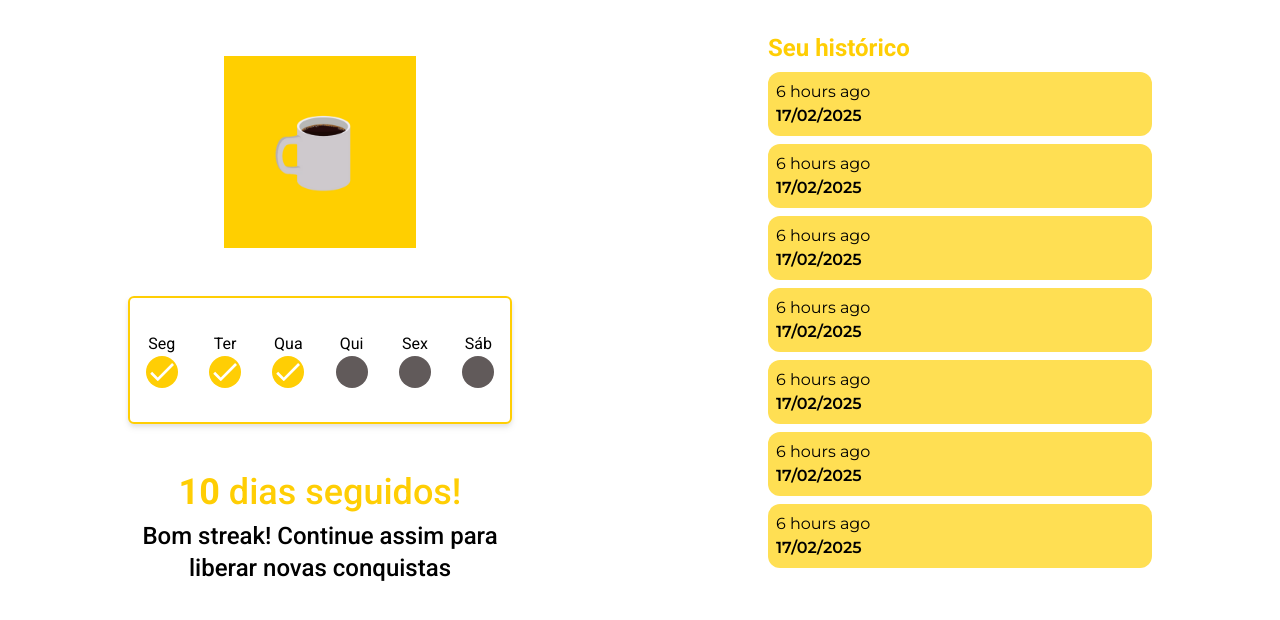
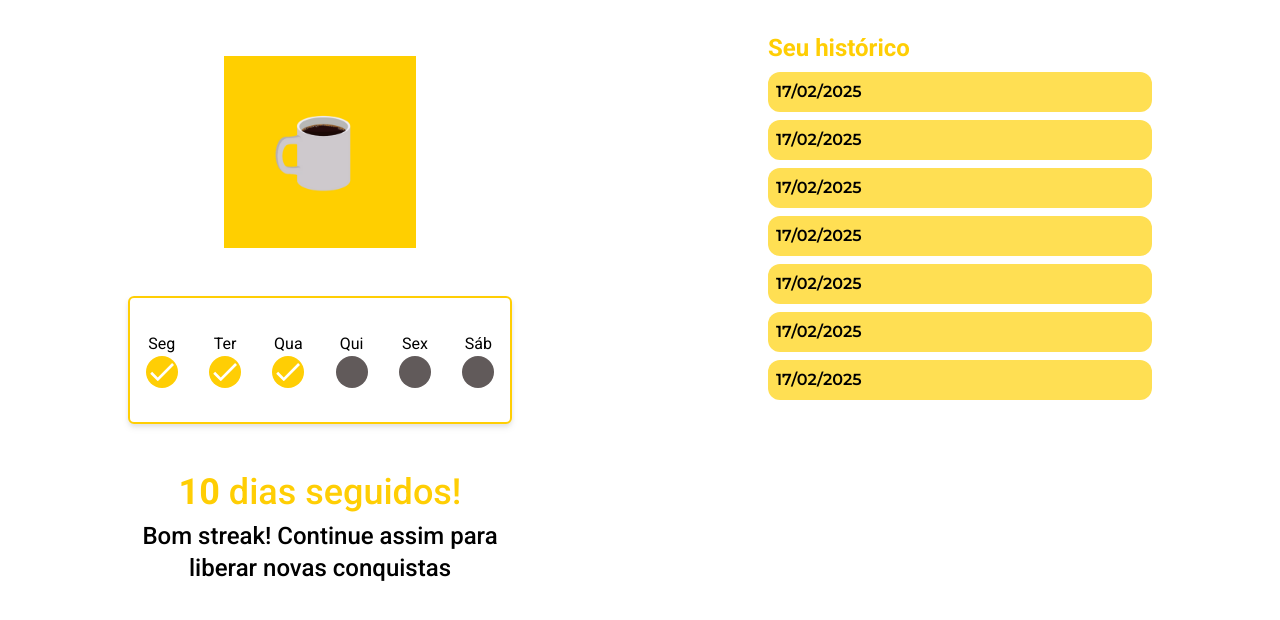
Before and after one commit to vagnerpavani/on-fire-web, a React (Vite) app: page / in a window 1280 px wide. Shown: the top 620 px of the page. Built offline with nearby package versions, Linux system fonts and the light colour scheme.

Commit message:
feat: add display user history

```diff
--- a/src/pages/streak/components/base/NewsletterLabel.tsx
+++ b/src/pages/streak/components/base/NewsletterLabel.tsx
@@ -1,12 +1,12 @@
 type Props = {
-  publishedAt: string;
+  title: string;
   publishedDay: string;
 };
 
-function NewsletterLabel({ publishedAt, publishedDay }: Props) {
+function NewsletterLabel({ title, publishedDay }: Props) {
   return (
     <div className="bg-brand-alt-yellow w-96 p-2 flex flex-col items-start justify-center rounded-xl my-2">
-      <p className="font-sans-alt">{publishedAt}</p>
+      <p className="font-sans-alt">{title}</p>
       <p className="font-sans-alt font-semibold">{publishedDay}</p>
     </div>
   );
--- a/src/pages/streak/components/section/HistorySection.tsx
+++ b/src/pages/streak/components/section/HistorySection.tsx
@@ -1,13 +1,31 @@
+import { useContext, useEffect } from "react";
 import NewslettersDisplay from "../structure/NewslettersDisplay";
+import { UserContext } from "../../../../context/UserContext";
+import { makeMainApiHttpClient } from "../../../../services/http-client";
 
-function HistorySection() {
+type Props = {
+  setPost: React.Dispatch<React.SetStateAction<Post[]>>;
+  posts: Post[];
+};
+
+function HistorySection({ posts, setPost }: Props) {
+  const [user] = useContext(UserContext);
+  useEffect(() => {
+    if (!user || !user.id) return;
+
+    const apiClient = makeMainApiHttpClient();
+
+    apiClient.get(`/user/${user.id}/posts`).then((res) => {
+      setPost(res.data);
+    });
+  }, [user]);
   return (
     <div className="flex flex-col items-center h-fit bg-brand-white">
       <div className="w-96">
         <h1 className="font-bold text-brand-yellow text-2xl">Seu histórico</h1>
       </div>
 
-      <NewslettersDisplay />
+      <NewslettersDisplay posts={posts} />
     </div>
   );
 }
```
